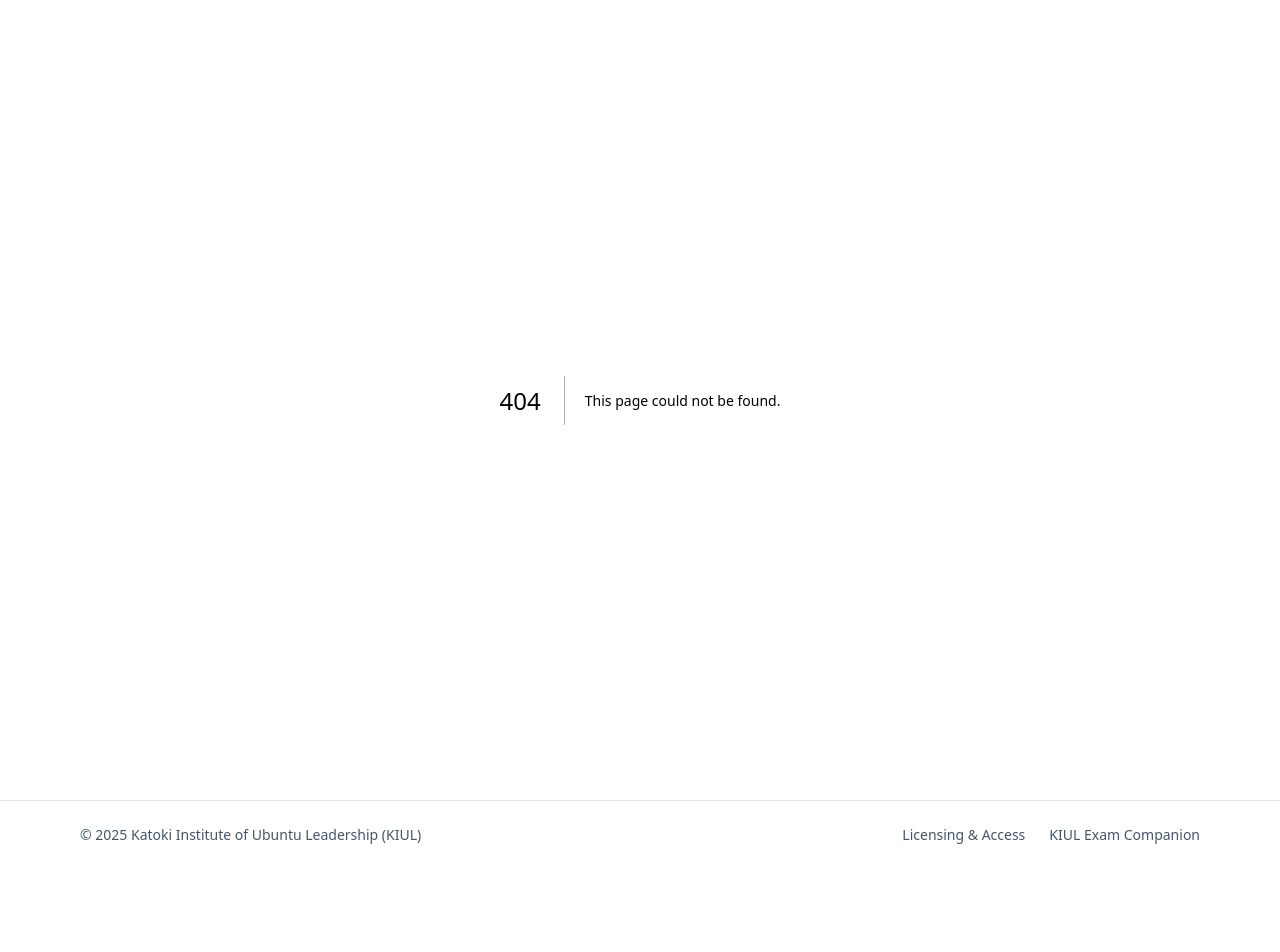
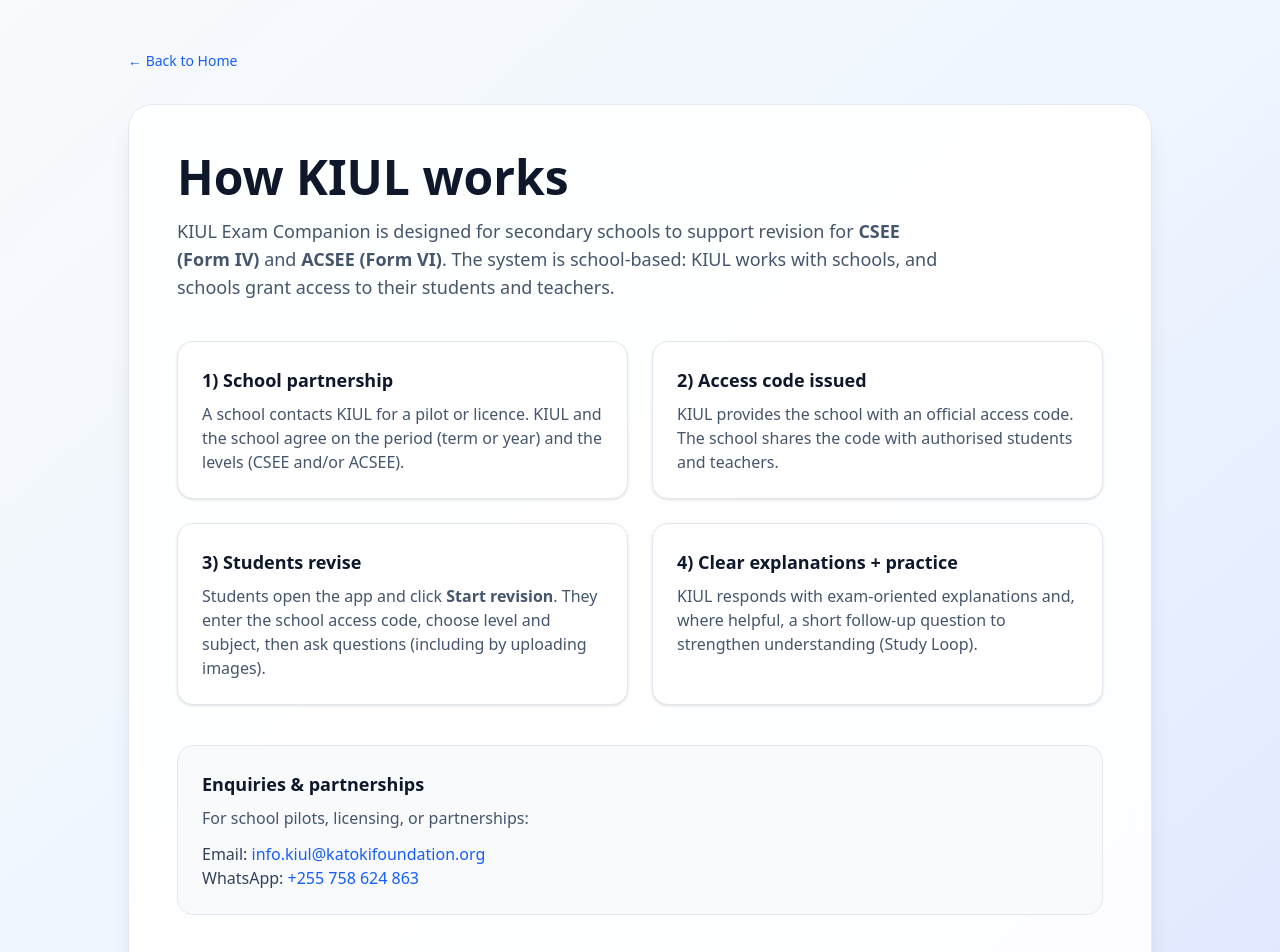
Before and after one commit to 2014Akamanzi/kiul-ss-revision, a Next.js app: page /how-it-works in a window 1280 px wide. Before the commit this address had no page. Shown: the top 952 px of the page. Before the commit the page ends 869 px from the top, so only its background shows below. Built offline with nearby package versions, Linux system fonts and the light colour scheme.

Commit message:
Add How KIUL works page and add third CTA on home

```diff
--- /dev/null
+++ b/src/app/how-it-works/page.tsx
@@ -0,0 +1,124 @@
+import Link from "next/link";
+
+export default function HowItWorksPage() {
+  return (
+    <main className="min-h-screen bg-gradient-to-br from-slate-50 via-blue-50 to-indigo-100 px-4 py-12">
+      <div className="mx-auto max-w-5xl">
+        <div className="mb-8">
+          <Link
+            href="/"
+            className="text-sm font-medium text-blue-600 hover:underline"
+          >
+            ← Back to Home
+          </Link>
+        </div>
+
+        <div className="rounded-3xl bg-white/90 backdrop-blur shadow-xl border border-slate-200 p-8 sm:p-12">
+          <h1 className="text-4xl sm:text-5xl font-extrabold text-slate-900">
+            How KIUL works
+          </h1>
+
+          <p className="mt-4 text-slate-600 text-base sm:text-lg max-w-3xl">
+            KIUL Exam Companion is designed for secondary schools to support
+            revision for <span className="font-semibold">CSEE (Form IV)</span> and{" "}
+            <span className="font-semibold">ACSEE (Form VI)</span>. The system is
+            school-based: KIUL works with schools, and schools grant access to
+            their students and teachers.
+          </p>
+
+          <div className="mt-10 grid gap-6 sm:grid-cols-2">
+            <div className="rounded-2xl border border-slate-200 bg-white p-6 shadow-sm">
+              <h2 className="text-lg font-semibold text-slate-900">
+                1) School partnership
+              </h2>
+              <p className="mt-2 text-slate-600">
+                A school contacts KIUL for a pilot or licence. KIUL and the
+                school agree on the period (term or year) and the levels
+                (CSEE and/or ACSEE).
+              </p>
+            </div>
+
+            <div className="rounded-2xl border border-slate-200 bg-white p-6 shadow-sm">
+              <h2 className="text-lg font-semibold text-slate-900">
+                2) Access code issued
+              </h2>
+              <p className="mt-2 text-slate-600">
+                KIUL provides the school with an official access code. The
+                school shares the code with authorised students and teachers.
+              </p>
+            </div>
+
+            <div className="rounded-2xl border border-slate-200 bg-white p-6 shadow-sm">
+              <h2 className="text-lg font-semibold text-slate-900">
+                3) Students revise
+              </h2>
+              <p className="mt-2 text-slate-600">
+                Students open the app and click <span className="font-semibold">Start revision</span>.
+                They enter the school access code, choose level and subject, then
+                ask questions (including by uploading images).
+              </p>
+            </div>
+
+            <div className="rounded-2xl border border-slate-200 bg-white p-6 shadow-sm">
+              <h2 className="text-lg font-semibold text-slate-900">
+                4) Clear explanations + practice
+              </h2>
+              <p className="mt-2 text-slate-600">
+                KIUL responds with exam-oriented explanations and, where helpful,
+                a short follow-up question to strengthen understanding (Study Loop).
+              </p>
+            </div>
+          </div>
+
+          <div className="mt-10 rounded-2xl border border-slate-200 bg-slate-50 p-6">
+            <h2 className="text-lg font-semibold text-slate-900">
+              Enquiries & partnerships
+            </h2>
+            <p className="mt-2 text-slate-600">
+              For school pilots, licensing, or partnerships:
+            </p>
+
+            <div className="mt-3 text-slate-700">
+              <p>
+                Email:{" "}
+                <a
+                  href="mailto:info.kiul@katokifoundation.org"
+                  className="text-blue-600 hover:underline font-medium"
+                >
+                  info.kiul@katokifoundation.org
+                </a>
+              </p>
+              <p>
+                WhatsApp:{" "}
+                <a
+                  href="https://wa.me/255758624863"
+                  className="text-blue-600 hover:underline font-medium"
+                  target="_blank"
+                  rel="noopener noreferrer"
+                >
+                  +255 758 624 863
+                </a>
+              </p>
+            </div>
+          </div>
+
+          <div className="mt-10 flex flex-col sm:flex-row gap-4">
+            <Link
+              href="/licensing"
+              className="inline-flex items-center justify-center rounded-xl bg-blue-600 px-8 py-4 text-white font-semibold shadow-md hover:bg-blue-700 transition"
+            >
+              Licensing &amp; Access
+            </Link>
+
+            <Link
+              href="/access"
+              className="inline-flex items-center justify-center rounded-xl bg-blue-600 px-8 py-4 text-white font-semibold shadow-md hover:bg-blue-700 transition"
+            >
+              Start revision
+            </Link>
+          </div>
+        </div>
+      </div>
+    </main>
+  );
+}
--- a/src/app/page.tsx
+++ b/src/app/page.tsx
@@ -9,7 +9,6 @@
           <p className="text-xs font-semibold tracking-wide text-slate-500 uppercase">
             KIUL · Exam Companion
           </p>
-          {/* (If you removed MVP earlier, keep it removed. If you still want it, add it back.) */}
         </div>
 
         {/* Main card */}
@@ -22,15 +21,15 @@
             <p className="mt-5 text-slate-600 text-base sm:text-lg">
               A focused space to revise for{" "}
               <span className="font-semibold">CSEE (Form IV)</span> and{" "}
-              <span className="font-semibold">ACSEE (Form VI)</span>. Ask questions, get
-              clear explanations, and practise with follow-ups — grounded in Ubuntu values of
-              guidance, patience, and growth.
+              <span className="font-semibold">ACSEE (Form VI)</span>. Ask questions,
+              get clear explanations, and practise with follow-ups — grounded in
+              Ubuntu values of guidance, patience, and growth.
             </p>
 
-            {/* CTA row — ONLY CHANGE: add Licensing button next to Start revision */}
+            {/* CTA row: 3 buttons */}
             <div className="mt-8 flex flex-col sm:flex-row gap-4">
               <Link
-                href="/chat"
+                href="/access"
                 className="inline-flex items-center justify-center rounded-xl bg-blue-600 px-8 py-4 text-white font-semibold shadow-md hover:bg-blue-700 transition"
               >
                 Start revision
@@ -42,6 +41,13 @@
               >
                 Licensing &amp; Access
               </Link>
+
+              <Link
+                href="/how-it-works"
+                className="inline-flex items-center justify-center rounded-xl bg-blue-600 px-8 py-4 text-white font-semibold shadow-md hover:bg-blue-700 transition"
+              >
+                How KIUL works
+              </Link>
             </div>
 
             <p className="mt-5 text-sm text-slate-500">
@@ -50,26 +56,26 @@
             </p>
           </div>
 
-          {/* Optional: if your earlier version had the 3 feature cards, keep them */}
+          {/* Feature cards */}
           <div className="mt-10 grid gap-6 sm:grid-cols-3">
-            <div className="rounded-2xl bg-white border border-slate-200 shadow-sm p-5">
+            <div className="rounded-2xl border border-slate-200 bg-white p-5 shadow-sm">
               <h3 className="font-semibold text-slate-900">1) Ask</h3>
               <p className="mt-1 text-sm text-slate-600">
                 Type a question or upload an image of an exam question.
               </p>
             </div>
 
-            <div className="rounded-2xl bg-white border border-slate-200 shadow-sm p-5">
+            <div className="rounded-2xl border border-slate-200 bg-white p-5 shadow-sm">
               <h3 className="font-semibold text-slate-900">2) Learn</h3>
               <p className="mt-1 text-sm text-slate-600">
                 Get clear explanations aligned with your level and subject.
               </p>
             </div>
 
-            <div className="rounded-2xl bg-white border border-slate-200 shadow-sm p-5">
+            <div className="rounded-2xl border border-slate-200 bg-white p-5 shadow-sm">
               <h3 className="font-semibold text-slate-900">3) Practise</h3>
               <p className="mt-1 text-sm text-slate-600">
-                Use Study Loop to answer follow-up questions and improve.
+                Use follow-up questions to strengthen understanding (Study Loop).
               </p>
             </div>
           </div>
```
